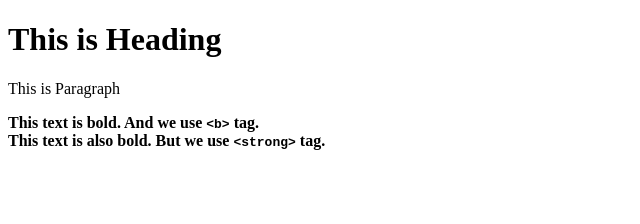
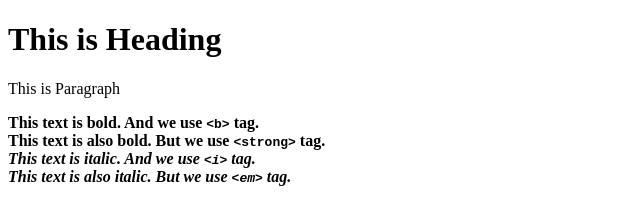
Before and after one commit to TheNaxmul/Test-Git-Repo, a plain HTML site: page index.html in a window 1280 px wide. Shown: the whole page, without its empty margins (0-640 px from the left). Drawn offline with Linux system fonts and the light colour scheme.

Commit message:
add i and em tags

```diff
--- a/index.html
+++ b/index.html
@@ -5,7 +5,9 @@
   <h1>This is Heading</h1>
   <p>This is Paragraph</p>
   <b> This text is bold. And we use <code>&lt;b&gt;</code> tag.</b> <br>
-  <strong> This text is also bold. But we use <code>&lt;strong&gt;</code> tag. <strong>
+  <strong> This text is also bold. But we use <code>&lt;strong&gt;</code> tag. <strong><br>
+  <i> This text is italic. And we use <code>&lt;i&gt;</code> tag.</i> <br>
+  <em> This text is also italic. But we use <code>&lt;em&gt;</code> tag. <em><br>
   </body>
 
 </html>
```
